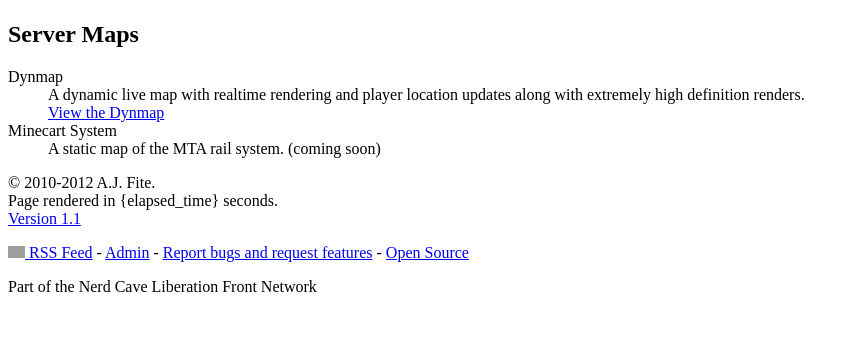
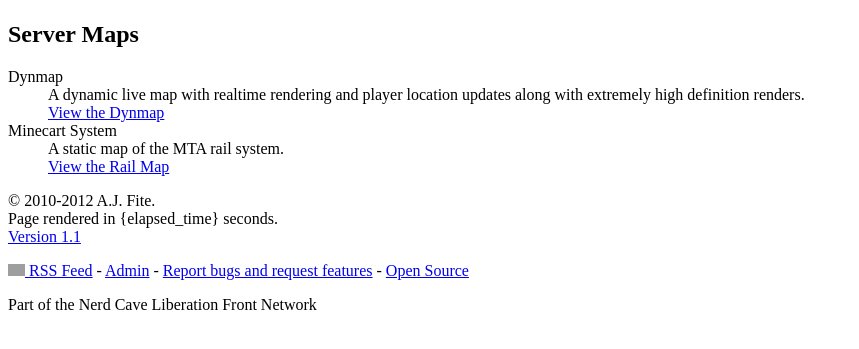
Before and after one commit to Goldman60/NCLF-Minecraft, a PHP site: template application/views/pages/maps.php in a window 1280 px wide. Shown: the part 45-394 px from the top of the page, without its empty margins (0-859 px from the left). Run offline with PHP 8.4, Linux system fonts and the light colour scheme; the template is opened without the code that fills it, so the values that code supplies are empty; grey boxes are pictures that could not be loaded.

Commit message:
Rail map now live

```diff
--- a/application/views/pages/maps.php
+++ b/application/views/pages/maps.php
@@ -5,6 +5,7 @@
 			<dd>A dynamic live map with realtime rendering and player location updates along with extremely high definition renders.</dd>
 			<dd><a href="/dynmap">View the Dynmap</a></dd>
 		<dt>Minecart System</dt>
-			<dd>A static map of the MTA rail system. (coming soon)</dd>
+			<dd>A static map of the MTA rail system.</dd>
+			<dd><a href="/Assets/Images/RailSystem.png">View the Rail Map</a></dd>
 	</dl>
 </div>
```
